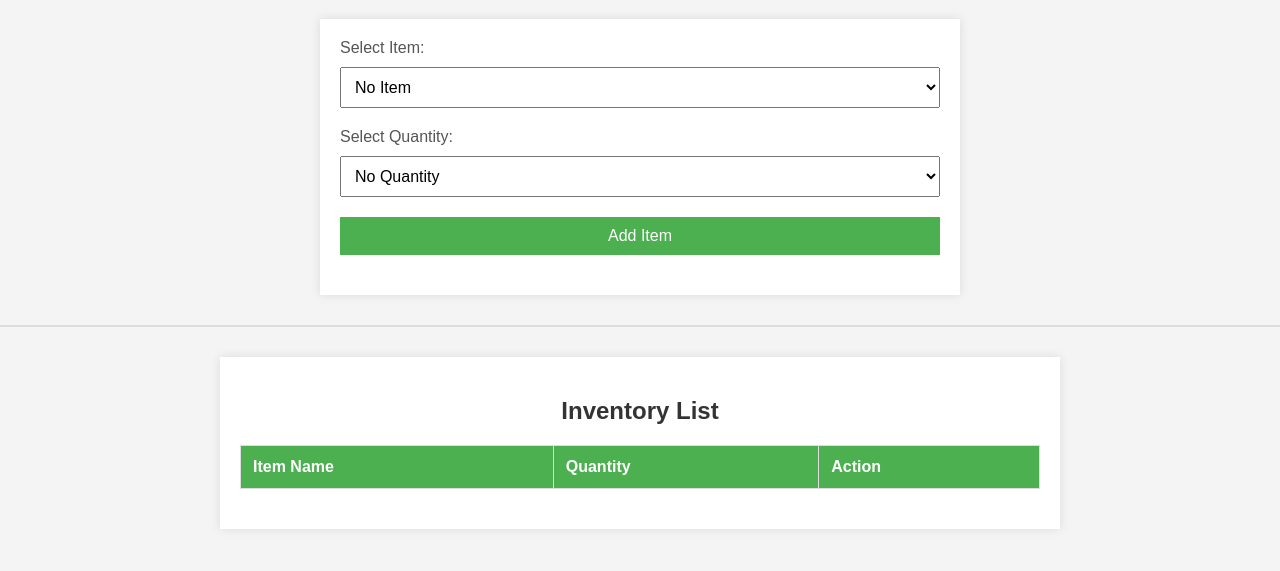
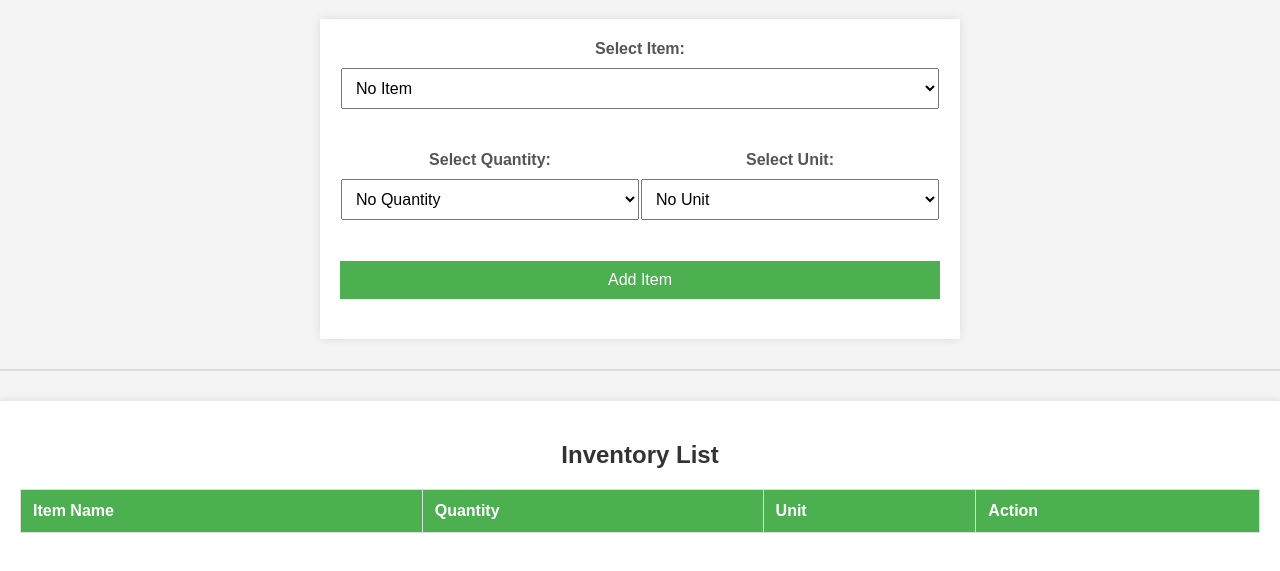
Before and after one commit to PrinuVinod/Inventory-App, a website: page index.html in a window 1280 px wide. Shown: the part 61-632 px from the top of the page. Drawn offline with Linux system fonts and the light colour scheme; no server answers.

Commit message:
updated the item list

```diff
--- a/index.html
+++ b/index.html
@@ -5,7 +5,7 @@
   <meta charset="UTF-8">
   <meta name="viewport" content="width=device-width, initial-scale=1.0">
   <link rel="stylesheet" href="assets/css/styles.css">
-  <title>Karthika Nivass</title>
+  <title>Karthika Nivas</title>
   <link rel="icon" href="assets/images/house logo.webp" type="image/icon type">
 </head>
 
@@ -13,24 +13,50 @@
   <h1>Add Items</h1>
 
   <form id="addItemForm">
+    <table>
+      <tr>
+        <th>
           <label for="items">Select Item:</label>
           <select id="items" name="items">
             <option value="">No Item</option>
+            <option value="Apples">Apples</option>
             <option value="Big Banana">Big Banana</option>
+            <option value="BitterGuard">BitterGuard</option>
             <option value="Bread">Bread</option>
+            <option value="Brocolli">Brocolli</option>
+            <option value="Butter">Butter</option>
+            <option value="Carrots">Carrots</option>
+            <option value="Cereal">Cereal</option>
+            <option value="Cheese">Cheese</option>
+            <option value="Chicken">Chicken</option>
             <option value="Curd">Curd</option>
             <option value="Cucumber">Cucumber</option>
+            <option value="Eggs">Eggs</option>
+            <option value="Fish">Fish</option>
             <option value="Garlic">Garlic</option>
+            <option value="Ice-Cream">Ice-Cream</option>
             <option value="Lemon">Lemon</option>
+            <option value="mayonnaise">mayonnaise</option>
             <option value="Milk packets">Milk Packets</option>
             <option value="Mint leaves">Mint Leaves</option>
+            <option value="Oil">Oil</option>
             <option value="Orange">Orange</option>
+            <option value="Paneer">Paneer</option>
+            <option value="Peanut Butter">Peanut Butter</option>
             <option value="Potato">Potato</option>
+            <option value="Rice">Rice</option>
+            <option value="Sauce">Sauce</option>
             <option value="Small banana">Small Banana</option>
             <option value="Tomato">Tomato</option>
             <option value="Watermelon">Watermelon</option>
           </select>
+        </th>
+      </tr>
+    </table>
 
+    <table>
+      <tr>
+        <th style="width: 50%;">
           <label for="quantity">Select Quantity:</label>
           <select id="quantity" name="quantity">
             <option value="">No Quantity</option>
@@ -45,18 +71,31 @@
             <option value="9">9</option>
             <option value="10">10</option>
           </select>
-
+        </th>
+        <th>
+          <label for="unit">Select Unit:</label>
+          <select id="unit" name="unit">
+            <option value="">No Unit</option>
+            <option value="kg">kg</option>
+            <option value="grams">grams</option>
+            <option value="litres">litres</option>
+            <option value="packets">Packets</option>
+            <option value="numbers">Numbers</option>
+          </select>
+        </th>
+      </tr>
+    </table>
     <button type="button" onclick="addItem()">Add Item</button>
   </form>
   <hr>
-
-  <div id="itemList">
+  <div style="max-width: 100%;" id="itemList">
     <h2>Inventory List</h2>
     <table id="inventoryTable">
       <thead>
         <tr>
           <th>Item Name</th>
           <th>Quantity</th>
+          <th>Unit</th>
           <th>Action</th>
         </tr>
       </thead>
@@ -69,23 +108,20 @@
   async function addItem() {
     const selectedItem = document.getElementById('items').value;
     const selectedQuantity = document.getElementById('quantity').value;
-
-
+    const selectedUnit = document.getElementById('unit').value;
     try {
       const response = await fetch('/addItem', {
         method: 'POST',
         headers: {
           'Content-Type': 'application/json',
         },
-          body: JSON.stringify({ itemname: selectedItem, quantity: selectedQuantity }),
+        body: JSON.stringify({ itemname: selectedItem, quantity: selectedQuantity, unit: selectedUnit }),
       });
-
       const result = await response.json();
-        alert(result.message);
-
-        // Refresh the item list
+      // alert(result.message);
       await fetchItems();
-      } catch (error) {
+    }
+    catch (error) {
       console.error('Error adding item:', error);
       alert('Error adding item. Please try again.');
     }
@@ -99,13 +135,11 @@
           'Content-Type': 'application/json',
         },
       });
-
       const result = await response.json();
-        alert(result.message);
-
-        // Refresh the item list
+      // alert(result.message);
       await fetchItems();
-      } catch (error) {
+    }
+    catch (error) {
       console.error('Error deleting item:', error);
       alert('Error deleting item. Please try again.');
     }
@@ -115,38 +149,34 @@
     try {
       const response = await fetch('/getItems');
       const result = await response.json();
-
       const tableBody = document.getElementById('tableBody');
       tableBody.innerHTML = ''; // Clear existing content
-
       result.items.forEach(item => {
         const row = document.createElement('tr');
-
         const itemNameCell = document.createElement('td');
         itemNameCell.textContent = item.itemname;
         row.appendChild(itemNameCell);
-
         const quantityCell = document.createElement('td');
         quantityCell.textContent = item.quantity;
         row.appendChild(quantityCell);
-
+        const unitCell = document.createElement('td');
+        unitCell.textContent = item.unit || 'No Unit';
+        row.appendChild(unitCell);
         const deleteCell = document.createElement('td');
         const deleteButton = document.createElement('button');
         deleteButton.textContent = 'Delete';
         deleteButton.onclick = () => deleteItem(item._id);
         deleteCell.appendChild(deleteButton);
         row.appendChild(deleteCell);
-
         tableBody.appendChild(row);
       });
-  } catch (error) {
+    }
+    catch (error) {
       console.error('Error fetching items:', error);
       alert('Error fetching items. Please try again.');
     }
   }
-
   fetchItems();
   </script>
-
 </body>
 </html>
```
Lines whose indentation alone changed are shown as unchanged.
